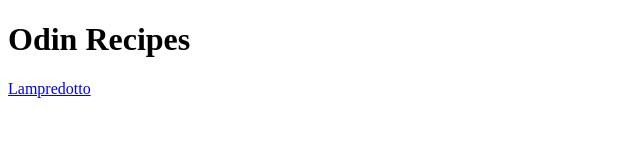
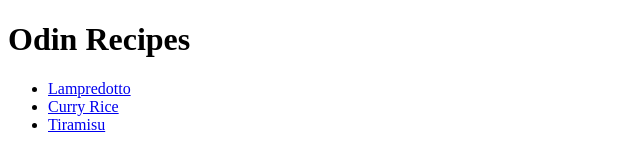
Before and after one commit to xKaki/OdinRecipes, a plain HTML site: page index.html in a window 1280 px wide. Shown: the whole page, without its empty margins (0-640 px from the left). Drawn offline with Linux system fonts and the light colour scheme.

Commit message:
Added links to index page

```diff
--- a/index.html
+++ b/index.html
@@ -8,7 +8,10 @@
 </head>
   <h1>Odin Recipes</h1>
 <body>
-    <a href="recipes/Lampredotto.html">Lampredotto</a>
-
+    <ul>
+    <li><a href="recipes/Lampredotto.html">Lampredotto</a></li>
+    <li><a href="recipes/CurryRice.html">Curry Rice</a></li>
+    <li><a href="recipes/Tiramisu.html">Tiramisu</a></li>
+    </ul>
 </body>
 </html>
```
